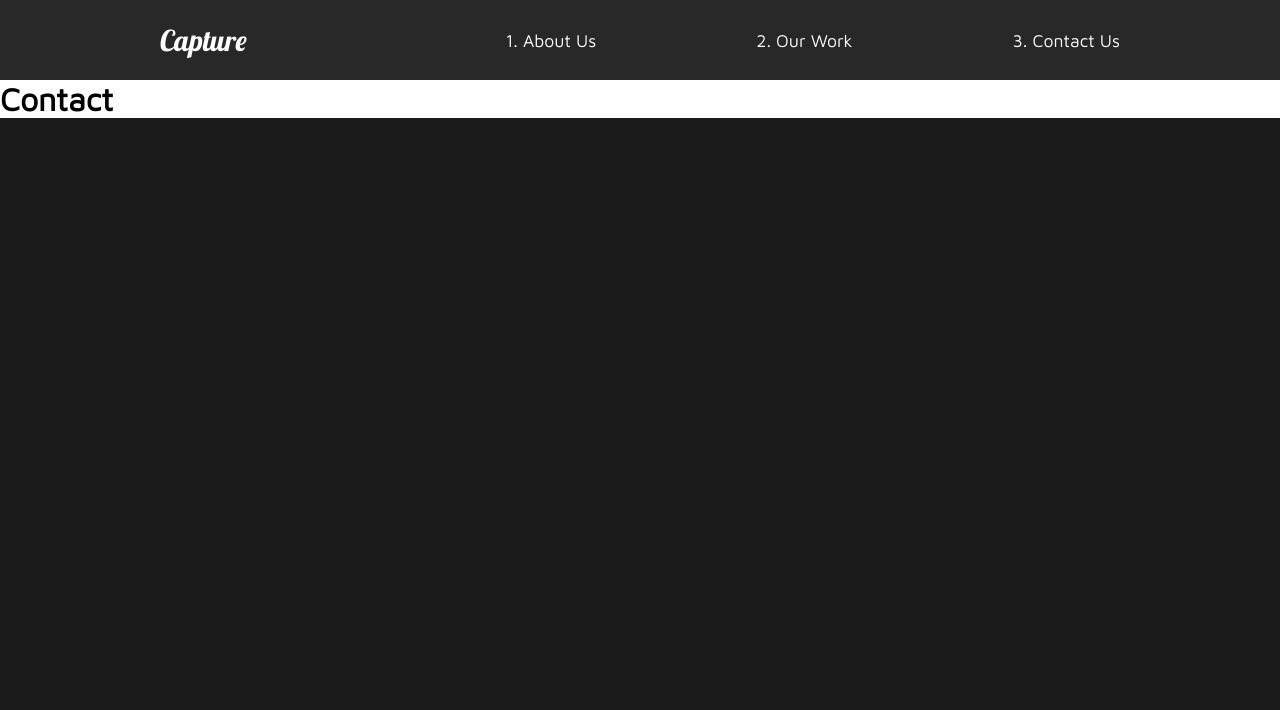
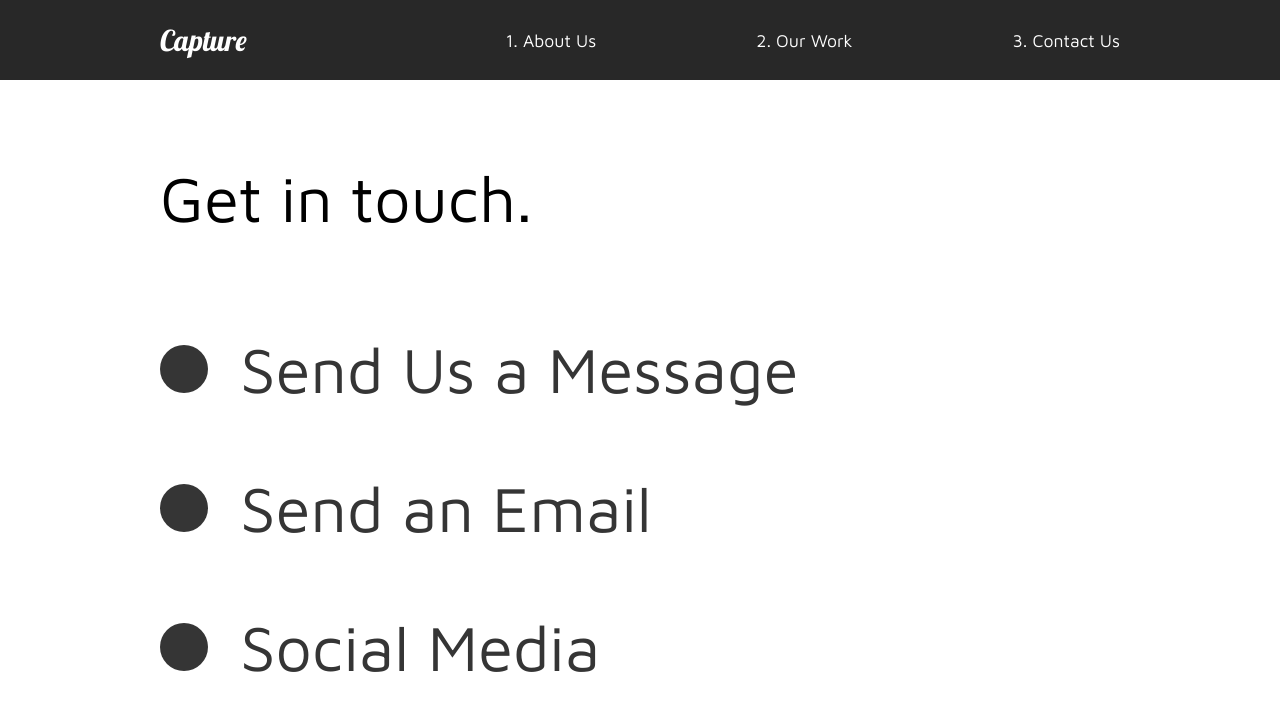
Before and after one commit to SuhyeonBae/react_capture_web_project, a React (Create React App) app: page /contact in a window 1280 px wide. Shown: the top 710 px of the page. Built offline with nearby package versions, Linux system fonts and the light colour scheme.

Commit message:
16. fixation for overflow-x & scrollTop property

```diff
--- a/src/components/GlobalStyle.js
+++ b/src/components/GlobalStyle.js
@@ -11,6 +11,7 @@
 
 body {
   background: #1b1b1b;
+  overflow-x: hidden;
 
 }
 
--- a/src/components/Nav.js
+++ b/src/components/Nav.js
@@ -23,6 +23,9 @@
   align-items: center;
   padding: 1rem 10rem;
   background: #282828;
+  position: sticky;
+  top: 0;
+  z-index: 10;
   a{
     color: white;
     text-decoration : none;
--- /dev/null
+++ b/src/components/ScrollTop.js
@@ -0,0 +1,15 @@
+import {useEffect} from 'react';
+import {useLocation} from 'react-router-dom';
+
+const ScrollTop = () => {
+  const {pathname} = useLocation();
+  useEffect (() => {
+    window.scroll({
+      top: 0,
+      left: 0,
+    })
+  }, [pathname])
+  return null;
+};
+
+export default ScrollTop;
--- a/src/pages/AboutUs.js
+++ b/src/pages/AboutUs.js
@@ -6,6 +6,7 @@
 //Animations
 import {motion} from 'framer-motion';
 import {pageAnimation} from '../animation';
+import ScrollTop from '../components/ScrollTop';
 
 const AboutUs = () => {
   return (
@@ -13,6 +14,7 @@
       <AboutSection />
       <ServicesSection />
       <FaqSection />
+      <ScrollTop />
   </motion.div>
 )
 };
--- a/src/pages/ContactUs.js
+++ b/src/pages/ContactUs.js
@@ -1,16 +1,67 @@
 import React from 'react';
 //Animations
 import {motion} from 'framer-motion';
-import {pageAnimation} from '../animation';
+import {pageAnimation, titleAnim} from '../animation';
+import styled from 'styled-components';
 
 
 const ContactUs = () => {
   return(
-      <motion.div variants={pageAnimation} initial='hidden' animate='show' exit='exit' style={{background: '#fff'}}>
-        <h1>Contact</h1>
-      </motion.div>
+      <ContactStyle variants={pageAnimation} initial='hidden' animate='show' exit='exit' style={{background: '#fff'}}>
+        <Title>
+          <Hide>
+            <motion.h2 variants={titleAnim}>Get in touch.</motion.h2>
+          </Hide>
+        </Title>
+        <div>
+          <Hide>
+            <Social variants={titleAnim}>
+              <Circle />
+              <h2>Send Us a Message</h2>
+            </Social>
+          </Hide>
+          <Hide>
+            <Social variants={titleAnim}>
+              <Circle />
+              <h2>Send an Email</h2>
+            </Social>
+          </Hide>
+          <Hide>
+            <Social variants={titleAnim}>
+              <Circle />
+              <h2>Social Media</h2>
+            </Social>
+          </Hide>
+        </div>
+      </ContactStyle>
   )
 };
 
+const ContactStyle = styled(motion.div)`
+  padding: 5rem 10rem;
+  color: #353535;
+  min-height: 90vh;
+`;
+const Title = styled.div`
+margin-bottom: 4rem;
+color: black;
+`;
+const Hide = styled.div`
+  overflow: hidden;
+`;
+const Circle = styled.div`
+  border-radius: 50%;
+  width: 3rem;
+  height: 3rem;
+  background: #353535;
+`;
+const Social = styled(motion.div)`
+  display: flex;
+  align-items: center;
+  h2{
+    margin: 2rem;
+  }
+`;
+
 
 export default ContactUs;
--- a/src/pages/OurWork.js
+++ b/src/pages/OurWork.js
@@ -9,6 +9,7 @@
 import {motion} from 'framer-motion';
 import {pageAnimation, fade, photoAnim, lineAnim, slider, sliderContainer} from '../animation';
 import {UseScroll} from '../components/useScroll';
+import ScrollTop from '../components/ScrollTop';
 
 const OurWork = () => {
   const [element, controls] = UseScroll();
@@ -46,6 +47,7 @@
             <img src={goodtimes} alt="good times"/>
           </Link>
         </Movie>
+        <ScrollTop />
       </Work>
   )
 };
```
Also changed, not shown: 1 other file (tests, documents, lock files or other folders).
